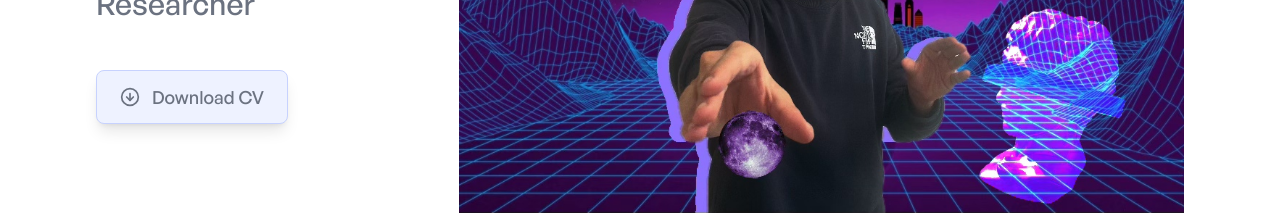
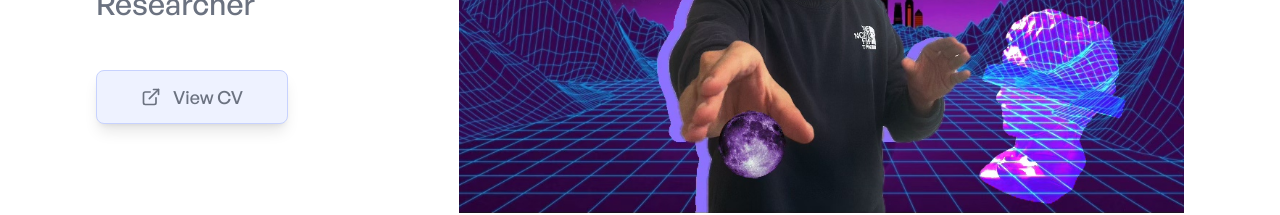
Before and after one commit to Eric-yyyyy/Eric-Portfolio, a React (Create React App) app: page / in a window 1280 px wide. Shown: the part 315-530 px from the top of the page. Built offline with nearby package versions, Linux system fonts and the light colour scheme.

Commit message:
CV Access

```diff
--- a/src/components/shared/AppBanner.jsx
+++ b/src/components/shared/AppBanner.jsx
@@ -3,6 +3,8 @@ import { FiArrowDownCircle } from 'react-icons/fi';
 import developerLight from '../../images/ProfileM.jpg';
 import developerDark from '../../images/ProfileM.jpg';
 import { motion } from 'framer-motion';
+import { FiExternalLink } from 'react-icons/fi';
+
 
 const AppBanner = () => {
 	const [activeTheme] = useThemeSwitcher();
@@ -50,14 +52,16 @@ const AppBanner = () => {
 					className="flex justify-center sm:block"
 				>
 					<a
-						download="Jiankun_Yang_CV.pdf"
+						//download="Jiankun_Yang_CV.pdf"
 						href="/files/Jiankun_Yang_CV.pdf"
+						target="_blank"
 						className="font-general-medium flex justify-center items-center w-36 sm:w-48 mt-12 mb-6 sm:mb-0 text-lg border border-indigo-200 dark:border-ternary-dark py-2.5 sm:py-3 shadow-lg rounded-lg bg-indigo-50 focus:ring-1 focus:ring-indigo-900 hover:bg-indigo-500 text-gray-500 hover:text-white duration-500"
 						aria-label="Download Resume"
 					>
-						<FiArrowDownCircle className="mr-2 sm:mr-3 h-5 w-5 sn:w-6 sm:h-6 duration-100"></FiArrowDownCircle>
+						{/* <FiArrowDownCircle className="mr-2 sm:mr-3 h-5 w-5 sn:w-6 sm:h-6 duration-100"></FiArrowDownCircle> */}
+						<FiExternalLink className="mr-2 sm:mr-3 h-5 w-5" />
 						<span className="text-sm sm:text-lg font-general-medium duration-100">
-							Download CV
+							View CV
 						</span>
 					</a>
 				</motion.div>
```
